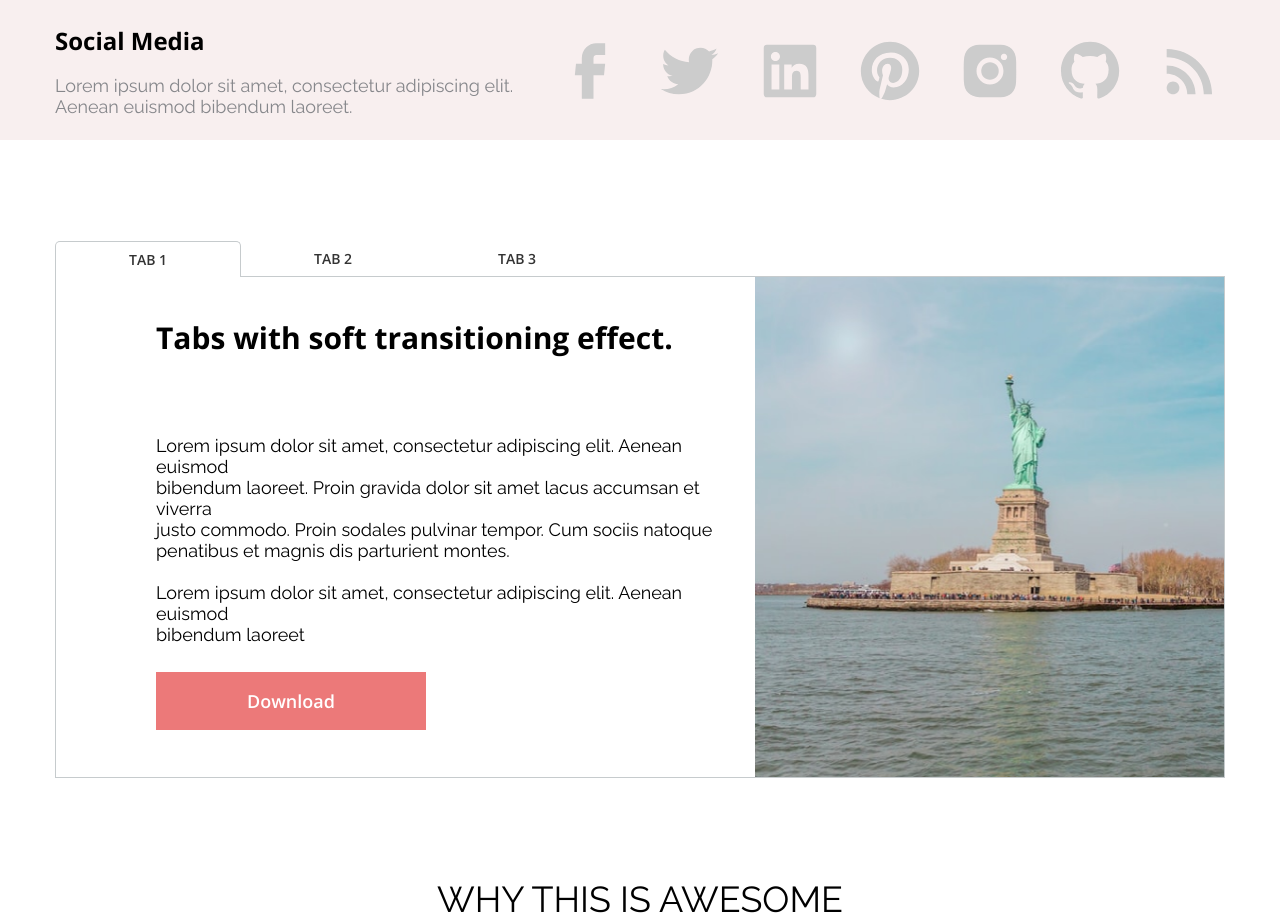
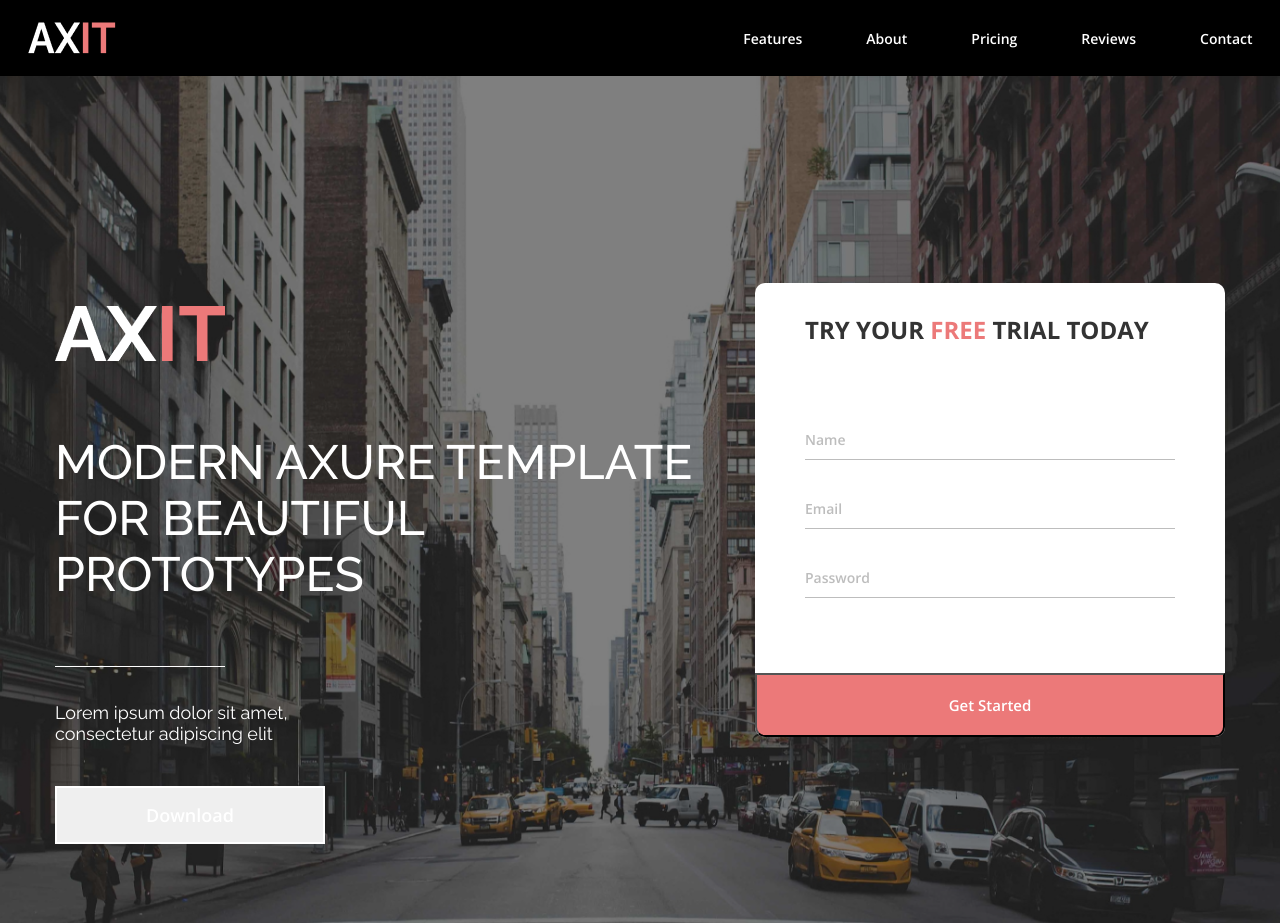
Before and after one commit to Alex-Sheiko/AXIT-site, a plain HTML site: page index.html in a window 1280 px wide. Shown: the top 923 px of the page. Drawn offline with nearby package versions, Linux system fonts and the light colour scheme.

Commit message:
added header

```diff
--- a/css/style-banner.css
+++ b/css/style-banner.css
@@ -1,4 +1,4 @@
-.banner-wrapper__second{
+.banner-wrapper{
     position: relative;
     background-image: url(../images/banner-bg.jpg);
     background-position: 0 0;
@@ -8,7 +8,7 @@
     z-index: 9999;
 }
 
-.banner-wrapper__second:before{
+.banner-wrapper:before{
     content: "";
     position: absolute;
     width: 100%;
--- /dev/null
+++ b/css/style-header.css
@@ -0,0 +1,223 @@
+.header__top-wrapper{
+    background-color: #000000;
+}
+
+.header__top{
+    max-width: 1255px;
+    margin: 0 auto;
+    padding: 22px 15px;
+    display: flex;
+    justify-content: space-between;
+    align-items: center;
+}
+
+.menu__list{
+    display: flex;
+}
+
+.menu__item{
+    font-family: 'Open Sans',sans-serif;
+    font-style: normal;
+    font-weight: 600;
+    font-size: 14px;
+    line-height: 19px;
+    text-transform: capitalize;
+}
+
+.menu__item + .menu__item{
+    margin-left: 64px;
+}
+
+.menu__link{
+    color: #ffffff;
+}
+
+.header__bottom-wrapper {
+    position: relative;
+    background-image: url(../images/main-bg.jpg);
+    background-position: center;
+    background-repeat: no-repeat;
+    background-size: cover;
+    padding: 207px 0 183px;
+    z-index: 10;
+}
+
+.header__bottom-wrapper:before{
+    position: absolute;
+    content: '';
+    width: 100%;
+    height: 100%;
+    left: 0;
+    top: 0;
+    background: rgba(0, 0, 0, 0.5);
+    z-index: -1;
+}
+
+.header__bottom-inner {
+    display: flex;
+    justify-content: space-between;
+}
+
+.header__left-section{
+    margin-top: 23px;
+}
+
+.header__right-section{
+    width: 470px
+}
+
+.header__bottom-image {
+    margin-bottom: 73px;
+}
+
+.header__bottom-title {
+    position: relative;
+    font-family: 'Raleway',sans-serif;
+    font-style: normal;
+    font-weight: 500;
+    font-size: 48px;
+    line-height: 56px;
+    text-transform: uppercase;
+    color: #FFFFFF;
+    margin-bottom: 100px;
+    width: 670px;
+}
+
+.header__bottom-title:before{
+    content: '';
+    position: absolute;
+    width: 170px;
+    height: 1px;
+    background-color: #fff;
+    left: 0;
+    bottom: -65px;
+}
+
+.header__bottom-subtitle {
+    font-family: 'Raleway',sans-serif;
+    font-style: normal;
+    font-weight: 400;
+    font-size: 18px;
+    line-height: 21px;
+    display: flex;
+    align-items: center;
+    margin-bottom: 42px;
+    color: #FFFFFF;
+    width: 270px;
+}
+
+.header__bottom-btn {
+    font-family: 'Open Sans',sans-serif;
+    font-style: normal;
+    font-weight: 600;
+    font-size: 18px;
+    line-height: 25px;
+    text-transform: capitalize;
+    border: 2px solid #ffffff;
+    color: #FFFFFF;
+    cursor: pointer;
+    width: 270px;
+    padding: 14.5px;
+}
+
+.header__bottom-btn:hover{
+    transition: ease 0.4s;
+    color: #EC7979;
+    border: 2px solid #EC7979;;
+}
+
+.header__bottom-btn:active{
+    color: #ffffff;
+    background: #AB4949;
+    border: 2px solid #AB4949;;
+}
+
+
+.header-form {
+    background: #FFFFFF;
+    border-radius: 10px;
+    max-width: 470px;
+    width: 100%;
+}
+
+.header-form__inner{
+    padding: 30px 50px 75px;
+}
+
+.header-form__title {
+    font-family: 'Open Sans',sans-serif;
+    font-style: normal;
+    font-weight: 700;
+    font-size: 24px;
+    line-height: 33px;
+    text-transform: uppercase;
+    color: #333333;
+    margin-bottom: 75px;
+}
+
+.header-form__title_accent {
+    color: #EC7979;
+}
+
+.header-form__content {
+    width: 100%;
+    position: relative;
+    outline: none;
+    border-bottom: 1px solid #BDBDBD;
+}
+
+.header-form__content + .header-form__content{
+    margin-top: 30px;
+}
+
+.header-form__label {
+    position: absolute;
+    left: 0;
+    top: 0;
+}
+
+.header-form__input {
+    width: 100%;
+    border:none;
+    outline: none;
+    padding: 0;
+    height: 38px;
+}
+
+.header-form__input::placeholder{
+    position: absolute;
+    left: 0;
+    right: 0;
+    font-family: 'Open Sans',sans-serif;
+    font-style: normal;
+    font-weight: 400;
+    font-size: 14px;
+    line-height: 19px;
+    color: #BDBDBD;
+}
+
+.header-form__send-btn {
+    background: #EC7979;
+    border-radius: 0 0 10px 10px;
+    font-family: 'Open Sans',sans-serif;
+    font-style: normal;
+    font-weight: 600;
+    font-size: 15px;
+    line-height: 20px;
+    color: #FFFFFF;
+    display: block;
+    width: 100%;
+    padding: 20px 20px;
+    cursor: pointer;
+}
+
+.header-form__send-btn:hover{
+    transition: ease 0.4s;
+    background: #AB4949;
+    color: #ffffff;
+}
+
+.header-form__send-btn:active{
+    background: #EC7979;
+    box-shadow: inset 0 0 10px #AB4949;
+}
--- a/index.html
+++ b/index.html
@@ -6,6 +6,7 @@
    <meta name="viewport" content="width=device-width, initial-scale=1.0">
    <title>AXIT</title>
    <link href="https://fonts.googleapis.com/css2?family=Open+Sans:wght@700&display=swap" rel="stylesheet">
+   <link rel="stylesheet" href="css/style-header.css">
    <link rel="stylesheet" href="css/style-social.css">
    <link rel="stylesheet" href="css/style-tab.css">
    <link rel="stylesheet" href="css/style-awesome.css">
@@ -16,6 +17,85 @@
 </head>
 
 <body>
+<header class="header">
+   <div class="header__top-wrapper">
+      <div class="header__top">
+         <a class="logo" href="#">
+            <img class="logo__image" src="images/logo.png" alt="logo">
+         </a>
+         <nav class="menu">
+            <ul class="menu__list">
+               <li class="menu__item">
+                  <a class="menu__link" href="#">
+                     Features
+                  </a>
+               </li>
+               <li class="menu__item">
+                  <a class="menu__link" href="#">
+                     About
+                  </a>
+               </li>
+               <li class="menu__item">
+                  <a class="menu__link" href="#">
+                     Pricing
+                  </a>
+               </li>
+               <li class="menu__item">
+                  <a class="menu__link" href="#">
+                     Reviews
+                  </a>
+               </li>
+               <li class="menu__item">
+                  <a class="menu__link" href="#">
+                     Contact
+                  </a>
+               </li>
+            </ul>
+         </nav>
+      </div>
+   </div>
+   <div class="header__bottom-wrapper">
+      <div class="header__bottom">
+            <div class="container">
+               <div class="header__bottom-inner">
+                  <div class="header__left-section">
+                     <img class="header__bottom-image" src="images/header-bottom_logo.png" alt="logo">
+                     <h1 class="header__bottom-title">
+                        MODERN AXURE TEMPLATE FOR BEAUTIFUL PROTOTYPES
+                     </h1>
+                     <h5 class="header__bottom-subtitle">
+                        Lorem ipsum dolor sit amet, consectetur adipiscing elit
+                     </h5>
+                     <button class="header__bottom-btn">Download</button>
+                  </div>
+                  <div class="header__right-section">
+                     <form class="header-form" action="">
+                        <div class="header-form__inner">
+                           <h3 class="header-form__title">Try Your <span class="header-form__title_accent">FREE</span>
+                              Trial Today</h3>
+                           <div class="header-form__content">
+                              <label class="header-form__label" for="user"></label>
+                              <input class="header-form__input" id="user" type="text" placeholder="Name">
+                           </div>
+                           <div class="header-form__content">
+                              <label class="header-form__label" for="mail"></label>
+                              <input class="header-form__input" id="mail" type="text" placeholder="Email">
+                           </div>
+                           <div class="header-form__content">
+                              <label class="header-form__label" for="password"></label>
+                              <input class="header-form__input" id="password" type="password" placeholder="Password">
+                           </div>
+                        </div>
+                        <button type="submit" class="header-form__send-btn">Get Started</button>
+                     </form>
+                  </div>
+               </div>
+            </div>
+         </div>
+      </div>
+</header>
+<div class="wrapper">
+   <main class="main">
       <section class="social-media">
          <div class="social-media__wrapper">
             <div class="container">
@@ -144,7 +224,7 @@
                   <h4 class="awesome-card__item-title">Thoughtful Design</h4>
                   <div class="awesome-card__item-text">
                      Lorem ipsum dolor sit amet, consectetur <br> adipiscing <br>
-                  elit. Aenean euismod bibendum laoreet. Proin gravida  dolor sit amet lacus accumsan et viverra.
+                     elit. Aenean euismod bibendum laoreet. Proin gravida dolor sit amet lacus accumsan et viverra.
                   </div>
                </div>
                <div class="awesome-card__item">
@@ -152,7 +232,7 @@
                   <h4 class="awesome-card__item-title">Thoughtful Design</h4>
                   <div class="awesome-card__item-text">
                      Lorem ipsum dolor sit amet, consectetur <br> adipiscing <br>
-                  elit. Aenean euismod bibendum laoreet. Proin gravida  dolor sit amet lacus accumsan et viverra.
+                     elit. Aenean euismod bibendum laoreet. Proin gravida dolor sit amet lacus accumsan et viverra.
                   </div>
                </div>
                <div class="awesome-card__item">
@@ -160,7 +240,7 @@
                   <h4 class="awesome-card__item-title">Thoughtful Design</h4>
                   <div class="awesome-card__item-text">
                      Lorem ipsum dolor sit amet, consectetur <br> adipiscing <br>
-                  elit. Aenean euismod bibendum laoreet. Proin gravida  dolor sit amet lacus accumsan et viverra.
+                     elit. Aenean euismod bibendum laoreet. Proin gravida dolor sit amet lacus accumsan et viverra.
                   </div>
                </div>
             </div>
@@ -296,8 +376,7 @@
          </div>
       </section>
       <section class="banner">
-      <div class="banner-wrapper__first">
-         <div class="banner-wrapper__second">
+         <div class="banner-wrapper">
             <div class="container">
                <h2 class="section__title banner__title">
                   STYLISH AXURE DESIGN
@@ -308,9 +387,8 @@
                <button class="banner__btn">Download</button>
             </div>
          </div>
-      </div>
       </section>
-
+   </main>
    <footer class="footer">
       <div class="footer-wrapper">
          <div class="container">
@@ -361,6 +439,7 @@
          </div>
       </div>
    </footer>
+</div>
 
 
    <script src="js/main.js"></script>
```
Also changed, not shown: images/header-bottom_logo.png (added), images/logo.png (added), images/main-bg.jpg (added). Lines whose indentation alone changed are shown as unchanged.
